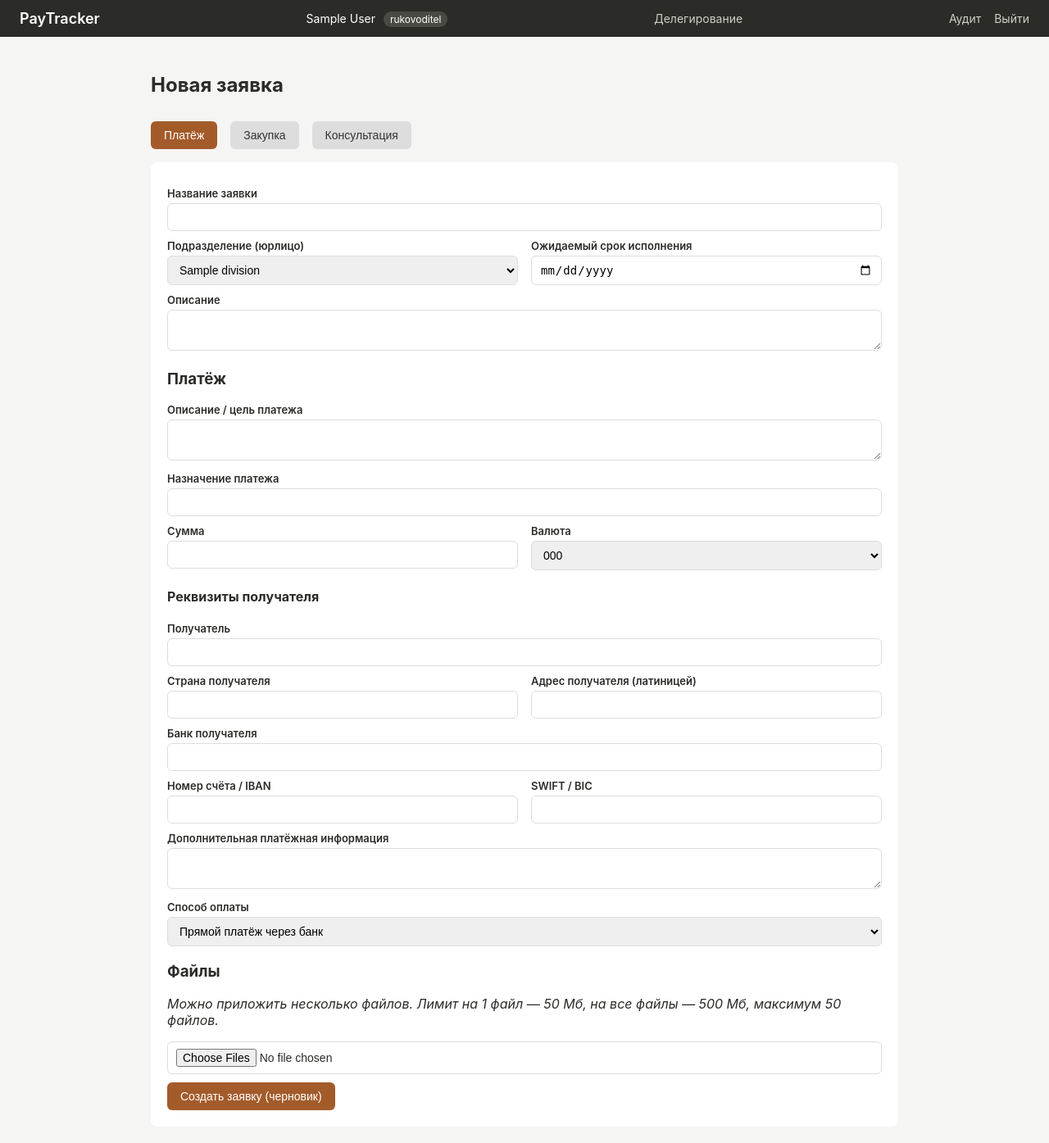
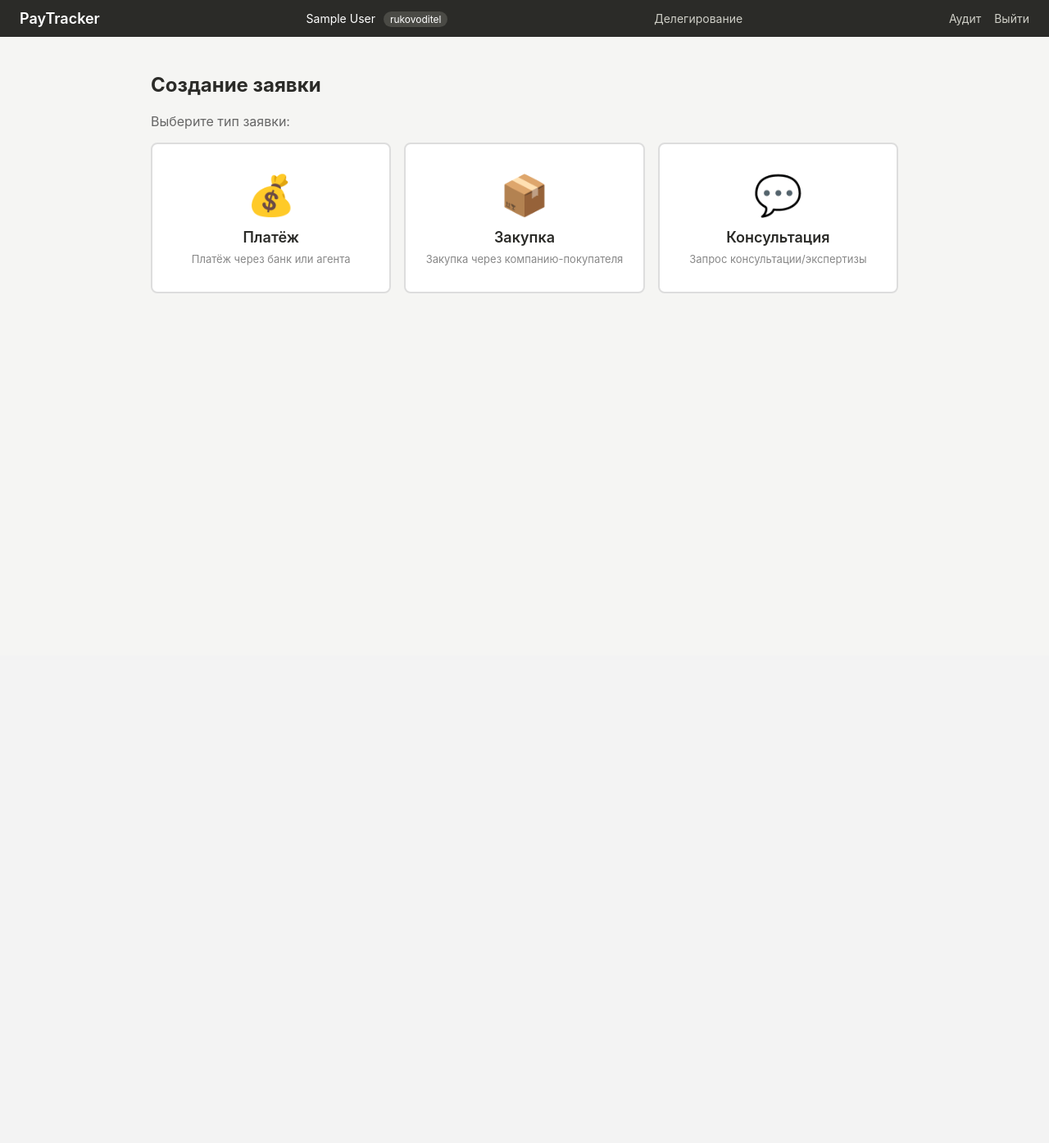
Before and after one commit to srg888/paytracker, a FastAPI app: page /requests/new in a window 1280 px wide. Shown: the top 1395 px of the page at 82% size. After the commit the page ends 358 px from the top, so only its background shows below. Run offline with FastAPI, Linux system fonts and the light colour scheme; the visitor is signed in with stand-in values (Sample User, id 1); tables that the repository leaves empty hold one stand-in row (values such as "Sample post").

Commit message:
Двухшаговое создание заявки: выбор типа -> форма
- GET /requests/new — страница выбора типа (платёж/закупка/консультация)
- GET /requests/new/{type} — форма для конкретного типа
- POST /requests/new/{type} — создание заявки
- Создан шаблон request_type_select.html

```diff
--- a/app/main.py
+++ b/app/main.py
@@ -298,15 +298,31 @@ def _reference_data(db: Session) -> dict:
     )
 
 
+_VALID_REQUEST_TYPES = {"payment", "purchase", "consultation"}
+
+
 @app.get("/requests/new")
-def new_request_form(request: Request, db: Session = Depends(get_db)):
+def new_request_type_select(request: Request, db: Session = Depends(get_db)):
     user = require_login(request, db)
     if not user:
         return RedirectResponse("/login")
     if user.role == UserRole.ISPOLNITEL and not is_acting_rukovoditel(db, user):
         flash(request, "Исполнитель не может создавать заявки.", "error")
         return RedirectResponse("/requests")
-    return render(request, "request_new.html", db, editing=False, req=None, **_reference_data(db))
+    return render(request, "request_type_select.html", db)
+
+
+@app.get("/requests/new/{req_type}")
+def new_request_form(request: Request, req_type: str, db: Session = Depends(get_db)):
+    user = require_login(request, db)
+    if not user:
+        return RedirectResponse("/login")
+    if user.role == UserRole.ISPOLNITEL and not is_acting_rukovoditel(db, user):
+        flash(request, "Исполнитель не может создавать заявки.", "error")
+        return RedirectResponse("/requests")
+    if req_type not in _VALID_REQUEST_TYPES:
+        return RedirectResponse("/requests/new")
+    return render(request, "request_new.html", db, editing=False, req=None, req_type=req_type, **_reference_data(db))
 
 
 def _next_request_number(req_id: int) -> str:
@@ -315,11 +331,11 @@ def _next_request_number(req_id: int) -> str:
     return f"REQ-{req_id:06d}"
 
 
-@app.post("/requests/new")
+@app.post("/requests/new/{req_type}")
 async def create_request(
     request: Request,
+    req_type: str,
     db: Session = Depends(get_db),
-    type: str = Form(...),
     title: str = Form(...),
     division_id: int = Form(...),
     expected_date: str = Form(""),
@@ -353,12 +369,14 @@ async def create_request(
     if user.role == UserRole.ISPOLNITEL and not is_acting_rukovoditel(db, user):
         flash(request, "Исполнитель не может создавать заявки.", "error")
         return RedirectResponse("/requests")
+    if req_type not in _VALID_REQUEST_TYPES:
+        return RedirectResponse("/requests/new")
 
     exp_date = date.fromisoformat(expected_date) if expected_date else None
 
     req = RequestModel(
         number="",  # выставим после flush, когда узнаем id
-        type=RequestType(type),
+        type=RequestType(req_type),
         status=RequestStatus.DRAFT,
         title=title,
         description=description or None,
@@ -370,7 +388,7 @@ async def create_request(
     db.flush()
     req.number = _next_request_number(req.id)
 
-    if type == RequestType.PAYMENT.value:
+    if req_type == RequestType.PAYMENT.value:
         currency = db.get(Currency, int(currency_id))
         rate, is_stale = get_rate_for_today(db, currency)
         amount_dec = amount or "0"
@@ -397,14 +415,14 @@ async def create_request(
             flash(request, "Курс ЦБ на сегодня недоступен, использован последний известный курс (устаревший).", "error")
         elif rate is None:
             flash(request, "Курс ЦБ не подтверждён — кэш пуст и cbr.ru недоступен.", "error")
-    elif type == RequestType.PURCHASE.value:
+    elif req_type == RequestType.PURCHASE.value:
         req.purchase_details = PurchaseRequest(
             buyer_company_id=int(buyer_company_id),
             payment_method=PaymentMethod(purchase_payment_method),
             markup_notes=markup_notes or None,
             delivery_date=date.fromisoformat(delivery_date) if delivery_date else None,
         )
-    elif type == RequestType.CONSULTATION.value:
+    elif req_type == RequestType.CONSULTATION.value:
         req.consultation_details = ConsultationRequest(question_description=question_description)
 
     db.flush()  # нужен req.id для сохранения вложений
--- a/app/templates/request_new.html
+++ b/app/templates/request_new.html
@@ -1,20 +1,24 @@
 {% extends "base.html" %}
 {% block title %}{{ "Редактирование заявки" if editing else "Новая заявка" }} — PayTracker{% endblock %}
 {% block content %}
-<h2>{{ ("Редактирование заявки " ~ req.number) if editing else "Новая заявка" }}</h2>
+
+{% set req_type = req.type.value if editing and req else req_type %}
+
+<h2>
+    {% if editing %}
+        Редактирование заявки {{ req.number }}
+    {% else %}
+        Новая заявка: {{ {"payment": "Платёж", "purchase": "Закупка", "consultation": "Консультация"}.get(req_type, req_type) }}
+    {% endif %}
+</h2>
 
 {% if not editing %}
-<div class="type-tabs">
-    <button type="button" class="active" onclick="showType('payment')">Платёж</button>
-    <button type="button" onclick="showType('purchase')">Закупка</button>
-    <button type="button" onclick="showType('consultation')">Консультация</button>
-</div>
+<p><a href="/requests/new" style="font-size:13px">&larr; Выбрать другой тип</a></p>
 {% endif %}
 
 <form class="card" method="post"
-      action="{{ ('/requests/' ~ req.id ~ '/edit') if editing else '/requests/new' }}"
+      action="{{ ('/requests/' ~ req.id ~ '/edit') if editing else '/requests/new/' ~ req_type }}"
       enctype="multipart/form-data">
-    {% if not editing %}<input type="hidden" name="type" id="type-field" value="payment">{% endif %}
 
     <label>Название заявки</label>
     <input type="text" name="title" required value="{{ req.title if editing else '' }}">
@@ -37,8 +41,8 @@
     <label>Описание</label>
     <textarea name="description" rows="2">{{ req.description if editing and req.description else '' }}</textarea>
 
+    {% if req_type == "payment" or (editing and req.type.value == "payment") %}
     <!-- ПЛАТЁЖ -->
-    <div class="type-section {{ 'active' if not editing or req.type.value == 'payment' else '' }}" id="section-payment">
     <h3>Платёж</h3>
     <label>Описание / цель платежа</label>
     <textarea name="purpose" rows="2">{{ req.payment_details.purpose if editing and req.payment_details else '' }}</textarea>
@@ -90,10 +94,10 @@
             {% endfor %}
         </select>
     </div>
-    </div>
+    {% endif %}
 
+    {% if req_type == "purchase" or (editing and req.type.value == "purchase") %}
     <!-- ЗАКУПКА -->
-    <div class="type-section {{ 'active' if editing and req.type.value == 'purchase' else '' }}" id="section-purchase">
     <h3>Закупка</h3>
     <label>Компания-покупатель</label>
     <select name="buyer_company_id">
@@ -110,14 +114,14 @@
     <textarea name="markup_notes" rows="2">{{ req.purchase_details.markup_notes if editing and req.purchase_details and req.purchase_details.markup_notes else '' }}</textarea>
     <label>Дата поставки (если известна)</label>
     <input type="date" name="delivery_date" value="{{ req.purchase_details.delivery_date if editing and req.purchase_details and req.purchase_details.delivery_date else '' }}">
-    </div>
+    {% endif %}
 
+    {% if req_type == "consultation" or (editing and req.type.value == "consultation") %}
     <!-- КОНСУЛЬТАЦИЯ -->
-    <div class="type-section {{ 'active' if editing and req.type.value == 'consultation' else '' }}" id="section-consultation">
     <h3>Консультация</h3>
     <label>Описание задачи / вопрос</label>
     <textarea name="question_description" rows="3">{{ req.consultation_details.question_description if editing and req.consultation_details else '' }}</textarea>
-    </div>
+    {% endif %}
 
     <h3>Файлы</h3>
     <p><i>Можно приложить несколько файлов. Лимит на 1 файл — 50 Мб, на все файлы — 500 Мб, максимум 50 файлов.</i></p>
@@ -143,16 +147,12 @@
 </form>
 
 <script>
-function showType(type) {
-    document.getElementById('type-field').value = type;
-    document.querySelectorAll('.type-section').forEach(el => el.classList.remove('active'));
-    document.getElementById('section-' + type).classList.add('active');
-    document.querySelectorAll('.type-tabs button').forEach(el => el.classList.remove('active'));
-    event.target.classList.add('active');
+function toggleAgent(method) {
+    var el = document.getElementById('agent-field');
+    if (el) el.style.display = method === 'agent' ? 'block' : 'none';
 }
-function toggleAgent(method) {
-    document.getElementById('agent-field').style.display = method === 'agent' ? 'block' : 'none';
-}
-toggleAgent(document.querySelector('select[name=payment_method]').value);
+{% if not editing or (editing and req.type.value == 'payment') %}
+toggleAgent(document.querySelector('select[name=payment_method]')?.value || 'bank');
+{% endif %}
 </script>
 {% endblock %}
--- /dev/null
+++ b/app/templates/request_type_select.html
@@ -0,0 +1,26 @@
+{% extends "base.html" %}
+{% block title %}Новая заявка — PayTracker{% endblock %}
+{% block content %}
+
+<h2>Создание заявки</h2>
+<p style="color:#666;margin-bottom:16px">Выберите тип заявки:</p>
+
+<div style="display:grid;grid-template-columns:1fr 1fr 1fr;gap:16px">
+    <a href="/requests/new/payment" class="card" style="display:block;text-align:center;padding:32px 16px;text-decoration:none;color:inherit;cursor:pointer;border:2px solid #ddd;border-radius:8px;transition:border-color 0.2s">
+        <div style="font-size:48px;margin-bottom:12px">💰</div>
+        <div style="font-size:18px;font-weight:600">Платёж</div>
+        <div style="font-size:13px;color:#888;margin-top:8px">Платёж через банк или агента</div>
+    </a>
+    <a href="/requests/new/purchase" class="card" style="display:block;text-align:center;padding:32px 16px;text-decoration:none;color:inherit;cursor:pointer;border:2px solid #ddd;border-radius:8px;transition:border-color 0.2s">
+        <div style="font-size:48px;margin-bottom:12px">📦</div>
+        <div style="font-size:18px;font-weight:600">Закупка</div>
+        <div style="font-size:13px;color:#888;margin-top:8px">Закупка через компанию-покупателя</div>
+    </a>
+    <a href="/requests/new/consultation" class="card" style="display:block;text-align:center;padding:32px 16px;text-decoration:none;color:inherit;cursor:pointer;border:2px solid #ddd;border-radius:8px;transition:border-color 0.2s">
+        <div style="font-size:48px;margin-bottom:12px">💬</div>
+        <div style="font-size:18px;font-weight:600">Консультация</div>
+        <div style="font-size:13px;color:#888;margin-top:8px">Запрос консультации/экспертизы</div>
+    </a>
+</div>
+
+{% endblock %}
```
Lines whose indentation alone changed are shown as unchanged.
